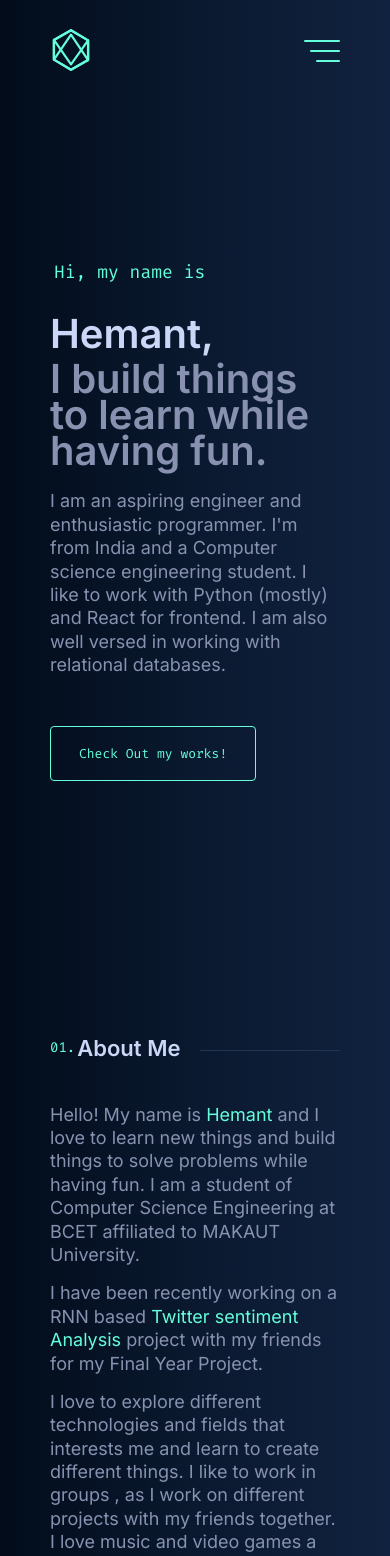
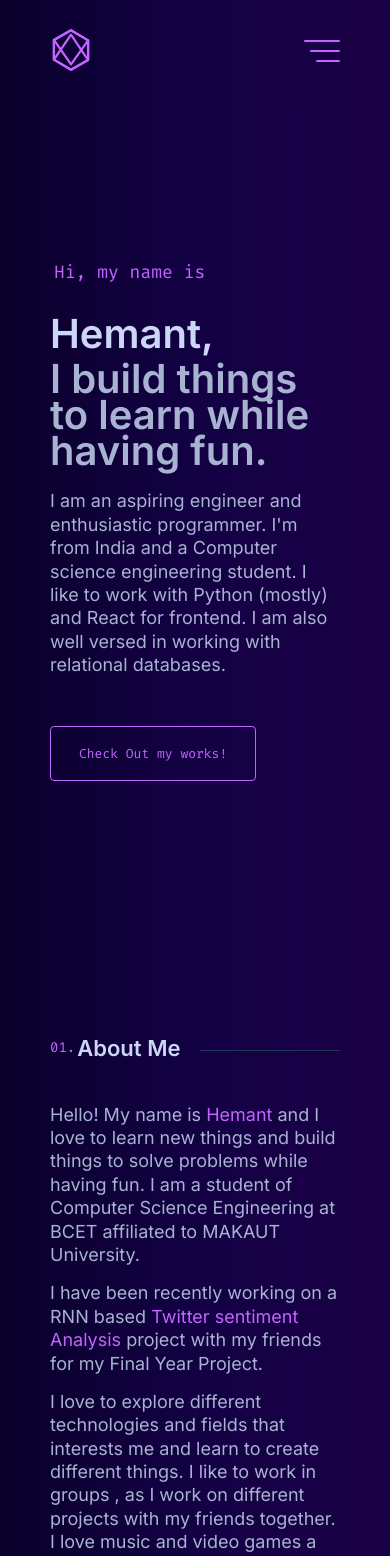
Before and after one commit to Hemant1101/myPorfolio, a React (Vite) app in the folder myPortfolio/: page / in a window 390 px wide. Shown: the top 1556 px of the page. Built offline with nearby package versions, Linux system fonts and the light colour scheme.

Commit message:
color palette change, hero image added

```diff
--- a/myPortfolio/src/App.css
+++ b/myPortfolio/src/App.css
@@ -4,6 +4,14 @@
 
 /* root variables */
 :root {
+  --primary: var(--blue-purple);
+  --secondary: var(--pale-purple);
+  --font-color-pr: var(--white);
+  --font-color-sc: var(--light-slate);
+  --accent: var(--purple);
+  --accent-tint: var(--purple-tint);
+  --primary-shadow: var(--navy-shadow);
+  --background-gradient: linear-gradient(90deg,var(--dark-blue-purple),var(--blue-purple),var(--pale-purple));
   --dark-navy: #020c1b;
   --navy: #0a192f;
   --light-navy: #112240;
@@ -18,6 +26,13 @@
   --green-tint: rgba(100,255,218,0.1);
   --pink: #f57dff;
   --blue: #57cbff;
+  --lightest-blue: #7457A4;
+  --purple: #c464ff;
+  --purple-tint: #c464ff23;
+  --dark-blue-purple:#09002b;
+  --blue-purple: #130144;
+  --pale-purple: #1b0046;
+  --violet: #7d12ff;
   --font-sans: "Calibre","Inter","San Francisco","SF Pro Text",-apple-system,system-ui,sans-serif;
   --font-mono: "SF Mono","Fira Code","Fira Mono","Roboto Mono",monospace;
   --fz-xxs: 10px;
@@ -52,11 +67,11 @@ html{
   scroll-behavior: smooth;
 }
 :focus{
-  outline: 2px dashed var(--green);
+  outline: 2px dashed var(--accent);
   outline-offset: 3px;
 }
 :focus-visible{
-  outline: 2px dashed var(--green);
+  outline: 2px dashed var(--accent);
   outline-offset: 3px;
 }
 :focus:not(:focus-visible){
@@ -72,7 +87,7 @@ a{
   transition: var(--transition);
 }
 a:hover, a:focus{
-  color: var(--green);
+  color: var(--accent);
 }
 h1, h2, h3, h4, h5, h6 {
   margin: 0px 0px 10px;
@@ -104,9 +119,9 @@ body{
   min-height: 100%;
   overflow-x: hidden;
   -webkit-font-smoothing: antialiased;
-  background-color: var(--navy);
-  background-image: linear-gradient(90deg,var(--dark-navy),var(--navy),var(--light-navy));
-  color: var(--slate);
+  background-color: var(--primary);
+  background-image: var(--background-gradient);
+  color: var(--font-color-sc);
   font-family: var(--font-sans);
   font-size: var(--fz-xl);
   line-height: 1.3;
@@ -129,11 +144,11 @@ body{
 }
 ::-webkit-scrollbar-thumb{
   background-color: var(--dark-slate);
-  border: 3px solid var(--navy);
+  border: 3px solid var(--primary);
   border-radius: 10px;
 }
 ::-webkit-scrollbar-track{
-  background: var(--navy);
+  background: var(--primary);
 }
 ::selection{
   background-color: var(--lightest-navy);
@@ -153,8 +168,8 @@ body{
   padding: 0 50px;
   width: 100%;
   height: var(--nav-height);
-  background-color: var(--navy);
-  background-image: linear-gradient(90deg,var(--dark-navy),var(--navy),var(--light-navy));;
+  background-color: var(--primary);
+  background-image: var(--background-gradient);;
   backdrop-filter: blur(10px);
   transition: var(--transition);
   filter: none !important;
@@ -187,7 +202,7 @@ body{
   align-items: center;
 }
 .logo a{
-  color: var(--green);
+  color: var(--accent);
   width: 42px;
   height: 42px;
 }
@@ -197,7 +212,7 @@ body{
   user-select: none;
 }
 #logo{
-  color: var(--green);
+  color: var(--accent);
 }
 
 .menulist{
@@ -227,14 +242,14 @@ body{
 .menulist ol li a::before{
   content: "0" counter(item) ".";
   margin-right: 5px;
-  color: var(--green);
+  color: var(--accent);
   font-size: var(--fz-xxs);
   text-align: right;
 }
 .menulist .resume-button{
-  color: var(--green);
+  color: var(--accent);
   background-color: transparent;
-  border:1px solid var(--green);
+  border:1px solid var(--accent);
   border-radius: var(--border-radius);
   padding: 0.75rem 1rem;
   font-family: var(--font-mono);
@@ -246,7 +261,7 @@ body{
   font-size: var(--fz-xs);
 }
 .menulist .resume-button:hover, .menulist .resume-button:focus, .menulist .resume-button:active{
-  background-color: var(--green-tint);
+  background-color: var(--accent-tint);
   outline: none;
 }
 /* mobil menu  */
@@ -281,7 +296,7 @@ body{
   width: var(--hamburger-width);
   height: 2px;
   border-radius: var(--border-radius);
-  background-color: var(--green);
+  background-color: var(--accent);
   transition: transform 0.22s cubic-bezier(0.55, 0.055,0.675,0.19) 0s;
   transform: rotate(0deg);
 }
@@ -292,7 +307,7 @@ body{
   width: var(--hamburger-width);
   height: 2px;
   border-radius: var(--border-radius);
-  background-color: var(--green);
+  background-color: var(--accent);
   transition: transform 0.22s cubic-bezier(0.215,0.62,0.355,1) 0.12s;
   transform: rotate(225deg);
 }
@@ -305,7 +320,7 @@ body{
   width: var(--hamburger-width);
   height: 2px;
   border-radius: 4px;
-  background-color: var(--green);
+  background-color: var(--accent);
   transition-timing-function: ease;
   transition-duration: 0.15s;
   transition-property: transform;
@@ -348,7 +363,7 @@ body{
   width: min(75vw, 400px);
   height: 100vh;
   outline: 0;
-  background-color: var(--light-navy);
+  background-color: var(--secondary);
   box-shadow: -10px 0 30px -15px var(--navy-shadow);
   z-index: 9;
   transition: var(--transition);
@@ -402,17 +417,17 @@ body{
   content: "0" counter(item) ".";
   display: block;
   margin-bottom: 5px;
-  color: var(--green);
+  color: var(--accent);
   font-size: var(--fz-sm);
 }
 .mobile-menu-container ol a:hover,.mobile-menu-container ol a:active,.mobile-menu-container ol a:focus{
-  color: var(--green);
+  color: var(--accent);
   outline: 0;
 }
 .mobile-menu-container .resume-link{
-  color: var(--green);
+  color: var(--accent);
   background-color: transparent;
-  border: 1px solid var(--green);
+  border: 1px solid var(--accent);
   border-radius: var(--border-radius);
   font-size: var(--fz-sm);
   font-family: var(--font-mono);
@@ -499,6 +514,12 @@ section{
 }
 
 /* home */
+#home{
+  display: flex;
+  flex-direction: row;
+  flex-wrap: wrap;
+  min-height: 100vh;
+}
 .Home{
   display: flex;
   -webkit-box-pack: center;
@@ -506,13 +527,15 @@ section{
   -webkit-box-align: center;
   align-items: flex-start;
   flex-direction: column;
-  min-height: 100vh;
+  min-height: 100%;
   height: auto;
+  width: 70%;
   padding: 0px;
+  flex-grow: 1;
 }
 .Home h1{
   margin: 0 0 30px 4px;
-  color: var(--green);
+  color: var(--accent);
   font-family: var(--font-mono);
   font-size: clamp(var(--fz-sm),5vw,var(--fx-md));
   font-weight: 400;
@@ -523,16 +546,20 @@ section{
 }
 .Home h3{
   margin-top: 5px;
-  color: var(--slate);
+  color: var(--font-color-sc);
+  font-size: clamp(40px, 7vw, 60px);
   line-height: 0.9;
+}
+.Home h3:hover{
+  color: var(--accent);
 }
 .Home p{
   margin: 20px 0 0;
 }
 .Home .button{
-  color: var(--green);
+  color: var(--accent);
   background-color: transparent;
-  border: 1px solid var(--green);
+  border: 1px solid var(--accent);
   border-radius: var(--border-radius);
   padding: 1.25rem 1.75rem;
   font-size: var(--fz-sm);
@@ -546,12 +573,34 @@ section{
 .Home .button:hover{
   color: #fff;
   text-shadow:
-    0 0 3px var(--green),
-    0 0 7px var(--green),
-    0 0 15px var(--green);
+    0 0 3px var(--accent),
+    0 0 7px var(--accent),
+    0 0 15px var(--accent);
   border-color: #fff;
   border-width: 1px;
-  box-shadow: 0 0 2px var(--green), 0 0 5px var(--green),0 0 3px var(--green) inset;
+  box-shadow: 0 0 2px var(--accent), 0 0 5px var(--accent),0 0 3px var(--accent) inset;
+}
+#home .hero-img{
+  padding-left: 20px;
+  max-width: 500px;
+  width: 30%;
+  position: relative;
+  min-height: 100%;
+}
+#home .hero-img img{
+  position: absolute;
+  top:35%;
+  right:0;
+  object-fit:cover;
+  transform: scale(1.8);
+  width: 100%;
+  transition: transform ease-in-out 500ms;
+}
+#home .hero-img:hover{
+  background-image: radial-gradient(circle, rgba(255,255,255,0.01) 2%,rgba(255,255,255,0.07) 20% , transparent 50%);
+}
+#home .hero-img img:hover{
+  transform: translateY(5px) scale(1.9) rotateZ(5deg);
 }
 
 /* about */
@@ -581,7 +630,7 @@ section{
   counter-increment: section 1;
   content: "0" counter(section) ".";
   margin-right: 10px;
-  color: var(--green);
+  color: var(--accent);
   font-family: var(--font-mono);
   font-size: clamp(var(--fz-md),3vw,var(--fz-xl));
   font-weight: 400;
@@ -605,7 +654,7 @@ section{
   max-width: 740px;
 }
 .about .inner p span{
-  color: var(--green);
+  color: var(--accent);
 }
 .about ul.skill-list{
   display: grid;
@@ -621,18 +670,19 @@ section{
   margin-bottom: 10px;
   padding-left: 20px;
   font-family: var(--font-mono);
-  font-size: var(--fz-md);
+  font-size: 18px;
+  margin-bottom: 20px;
 }
 .about ul.skill-list li span:hover{
-  border-bottom: 1px solid var(--green);
-  color: var(--green);
+  border-bottom: 1px solid var(--accent);
+  color: var(--accent);
   transition: ease-in-out all .3s;
 }
 .about ul.skill-list li::before{
   content: "▹";
   position: absolute;
   left: 0;
-  color: var(--green);
+  color: var(--accent);
   font-size: var(--fz-xl);
   line-height: 22px;
 }
@@ -689,7 +739,7 @@ section{
 }
 .project-item .project-overline{
   margin: 10px 0;
-  color: var(--green);
+  color: var(--accent);
   font-family: var(--font-mono);
   font-size: var(--fz-xs);
   font-weight: 400;
@@ -709,7 +759,7 @@ section{
   z-index: 2;
   padding: 25px;
   border-radius: var(--border-radius);
-  background-color: var(--light-navy);
+  background-color: var(--secondary);
   color: var(--light-slate);
   font-size: var(--fz-lg);
 }
@@ -719,7 +769,7 @@ section{
   text-decoration-skip-ink: auto;
   position: relative;
   transition: var(--transition);
-  color: var(--green);
+  color: var(--accent);
 }
 .project-item .project-tech-list {
   display: flex;
@@ -736,7 +786,7 @@ section{
 }
 .project-item .project-tech-list li{
   margin: 0 20px 5px 0;
-  color: var(--white);
+  color: var(--font-color-pr);
   font-family: var(--font-mono);
   font-size: var(--fz-xs);
   white-space: nowrap;
@@ -789,7 +839,7 @@ img,svg, .g-image-wrapper{
 .project-item .project-image a{
   width: 100%;
   height: 100%;
-  background-color: var(--green);
+  background-color: var(--accent);
   border-radius: var(--border-radius);
   vertical-align: middle;
 }
@@ -801,7 +851,7 @@ img,svg, .g-image-wrapper{
   inset: 0;
   z-index: 3;
   transition: var(--transition);
-  background-color: var(--navy);
+  background-color: var(--primary);
   mix-blend-mode: screen;
 }
 .project-item .project-image a:hover, .eeeRej .project-image a:focus {
@@ -887,7 +937,7 @@ img[alt=""],img:not([alt]){
   height: 100%;
   padding: 2rem 1.75rem;
   border-radius: var(--border-radius);
-  background-color: var(--light-navy);
+  background-color: var(--secondary);
   transition: var(--transition);
   overflow: auto;
 }
@@ -908,7 +958,7 @@ img[alt=""],img:not([alt]){
   margin-bottom: 35px;
 }
 .archived_project-item .project-top .folder{
-  color: var(--green);
+  color: var(--accent);
 }
 .archived_project-item .project-top .folder svg{
   width: 40px;
@@ -985,7 +1035,7 @@ img[alt=""],img:not([alt]){
 .contact .overline{
   display: block;
   margin-bottom: 20px;
-  color: var(--green);
+  color: var(--accent);
   font-family: var(--font-mono);
   font-size: var(--fz-md);
   font-weight: 400;
@@ -1006,9 +1056,9 @@ img[alt=""],img:not([alt]){
   margin-top: 35px;
 }
 .contact .email-link{
-  color: var(--green);
+  color: var(--accent);
   background-color: transparent;
-  border: 1px solid var(--green);
+  border: 1px solid var(--accent);
   border-radius: var(--border-radius);
   padding: 1.15rem 1.75rem;
   font-size: var(--fz-sm);
@@ -1020,7 +1070,7 @@ img[alt=""],img:not([alt]){
   margin-top: 50px;
 }
 .contact .email-link:hover{
-  background-color: var(--green-tint);
+  background-color: var(--accent-tint);
 }
 
 /* footer  */
@@ -1092,6 +1142,12 @@ img[alt=""],img:not([alt]){
 }
 
 @media (max-width: 768px){
+  .Home{
+    width: 100%;
+  }
+  #home .hero-img{
+    display: none;
+  }
   /* navbar */
   header{
     padding: 0 25px;
@@ -1116,7 +1172,7 @@ img[alt=""],img:not([alt]){
   }
   /* project  */
   .project-item .project-title{
-    color: var(--white);
+    color: var(--font-color-pr);
   }
   .project-item .project-title a{
     position: static;
--- a/myPortfolio/src/pages/Home.jsx
+++ b/myPortfolio/src/pages/Home.jsx
@@ -1,24 +1,28 @@
 import React from 'react'
+import HeroImg from '../assets/neon-laptop.png'
 
 const Home = () => {
   return (
-      <section id="home" className="Home" >
-          <div style={{transitionDelay : "100ms"}}>
+    <section id="home" >
+      <div className="Home">
+        <div style={{ transitionDelay: "100ms" }}>
           <h1>Hi, my name is</h1>
         </div>
-          <div style={{transitionDelay : "200ms"}}>
+        <div style={{ transitionDelay: "200ms" }}>
           <h2 className="big-heading">Hemant,</h2>
         </div>
-          <div style={{transitionDelay : "300ms"}}>
+        <div style={{ transitionDelay: "300ms" }}>
           <h3 className="big-heading">I build things to learn while having fun.</h3>
         </div>
-          <div style={{transitionDelay : "400ms"}}>
+        <div style={{ transitionDelay: "400ms" }}>
           <p>I am an aspiring engineer and enthusiastic programmer. I'm from India and a Computer science engineering student. I like to work with Python (mostly) and React for frontend. I am also well versed in working with relational databases.
           </p>
         </div>
-          <div style={{transitionDelay : "500ms"}}>
+        <div style={{ transitionDelay: "500ms" }}>
           <a className="button" href="/#projects" rel="noreferrer">Check Out my works!</a>
         </div>
+      </div>
+      <div className="hero-img"><img src={HeroImg} alt="hero-Laptop" /></div>
     </section>
   )
 }
```
Also changed, not shown: 1 other file (tests, documents, lock files or other folders). Lines whose indentation alone changed are shown as unchanged.
